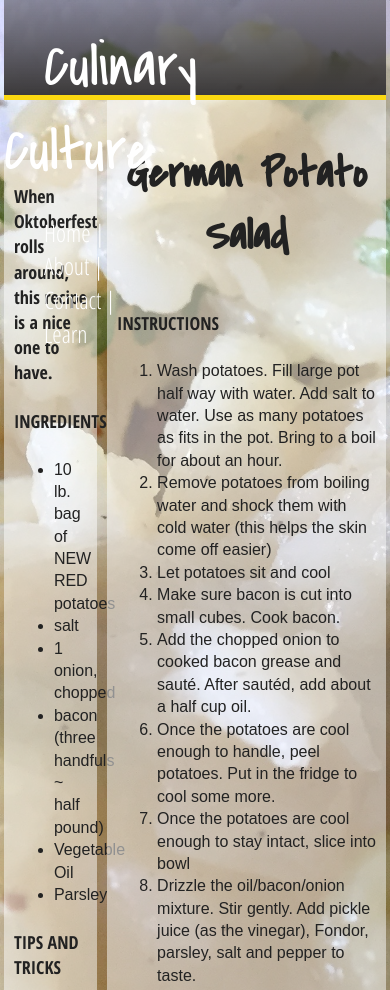
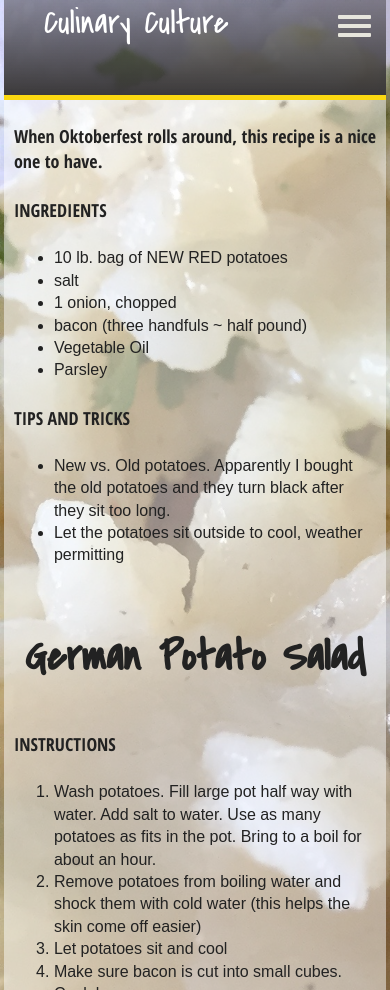
Before and after one commit to theschuebs/theschuebs.github.io, a plain HTML site: page germanPotatoSalad.html in a window 390 px wide. Shown: the top 990 px of the page. Drawn offline with nearby package versions, Linux system fonts and the light colour scheme.

Commit message:
progressPoint5

```diff
--- a/css/main.css
+++ b/css/main.css
@@ -271,6 +271,9 @@ header {
 }
 
 .hamburger {
+  position: absolute;
+  top: 10px;
+  right: 10px;
   display: none;
 }
 
@@ -282,9 +285,6 @@ header {
   border-radius:1px;
 }
 
-.open {
-  height: 100px;
-}
 /* ========================================
 BUTTONS
 ======================================== */
@@ -333,12 +333,6 @@ IMAGES
   background: -moz-linear-gradient(bottom, rgba(59,57,58,1), rgba(59,57,58,.4));
 }
 
-@media screen and (max-width: 600px) {
-  .img-container h3 {
-    font-size: 18px;
-  }
-}
-
 #imgcarousel {
   text-align: center;
   margin-bottom: 20px;
@@ -348,35 +342,53 @@ IMAGES
 /* ========================================
 MEDIA QUERIES
 ======================================== */
+@media screen and (max-width: 600px) {
+  .img-container h3 {
+    font-size: 20px;
+  }
+
+  h1 > a {
+    font-size: 34px;
+  }
+
+  aside {
+    position: relative;
+    width: 100%;
+    margin-top: 100px;
+  }
+
+  .recipefloat {
+    margin-top: 0;
+    position: relative;
+    width: 100%;
+  }
 
 @media screen and (max-width: 768px) {
   .hamburger {
     display: inline-block;
   }
+
   .menu {
     height: 0;
     overflow: hidden;
   }
 
-  nav li {
+  .open {
+    height: 34px;
     width: 100%;
+    position: absolute;
+    top: 35px;
+    left: 0px;
+  }
+
+  h1 {
+    margin: 0;
+  }
+
+  a {
+    font-size: 20px;
   }
 }
-
-/*When screen is smaller than 320px, reduce h1 to 24px*/
-@media screen and (max-width: 320px) {
-  .logo {
-    font-size: 24px;
-  }
-
-/*@media screen and (min-width: 768px) {
-  .nav ul li {
-    display: block;
-    float: none;
-  }
-}*/
-
-
 
 /* ==========================================================================
    Helper classes
--- a/germanPotatoSalad.html
+++ b/germanPotatoSalad.html
@@ -16,11 +16,15 @@
   <!--[if lt IE 8]>
       <p class="browserupgrade">You are using an <strong>outdated</strong> browser. Please <a href="http://browsehappy.com/">upgrade your browser</a> to improve your experience.</p>
       <![endif]-->
-
-  <header class="clearfix">
+ <header class="clearfix">
+    <h1><a href="index.html">Culinary Culture</a></h1>
     <nav>
-      <h1><a href="index.html">Culinary Culture</a></h1>
-      <ul>
+      <div class="hamburger">
+        <div class="line"></div>
+        <div class="line"></div>
+        <div class="line"></div>
+      </div>
+      <ul class="menu">
         <li><a href="index.html">Home |</a></li>
         <li><a href="aboutme/index.html">About |</a></li>
         <li><a href="#">Contact |</a></li>
--- a/js/main.js
+++ b/js/main.js
@@ -40,10 +40,9 @@ $('#prev').on('click', function(){
 
 // Media Query javascript
 $('.hamburger').on('click', function() {
-	$('.menu').addClass('open');
 	if($('.menu').hasClass('open')) {
 		$('.menu').removeClass('open');
 	} else {
-		$('menu').addClass('open');
+		$('.menu').addClass('open');
 	}
 	});
```
Also changed, not shown: index.html (+2 -2 lines), images/IMG_0367.JPG (added), 3 other files. Lines whose indentation alone changed are shown as unchanged.
